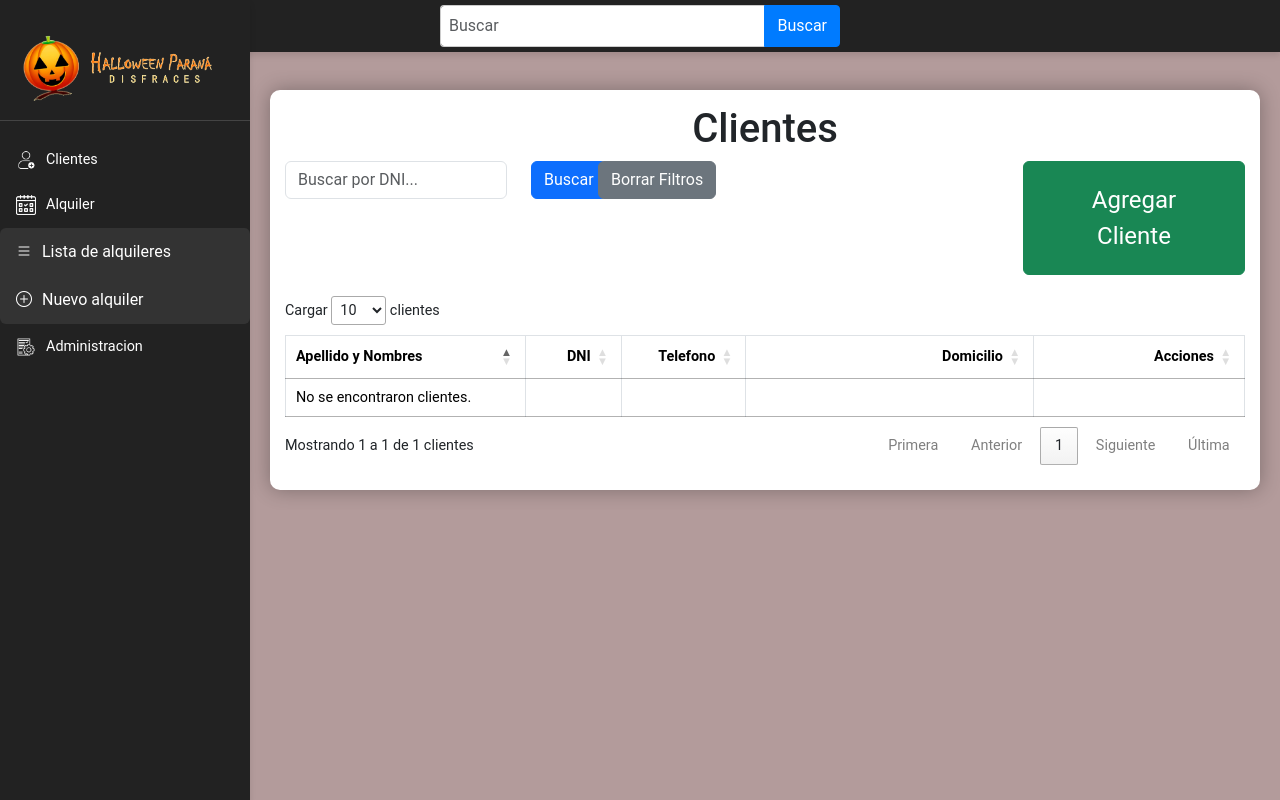
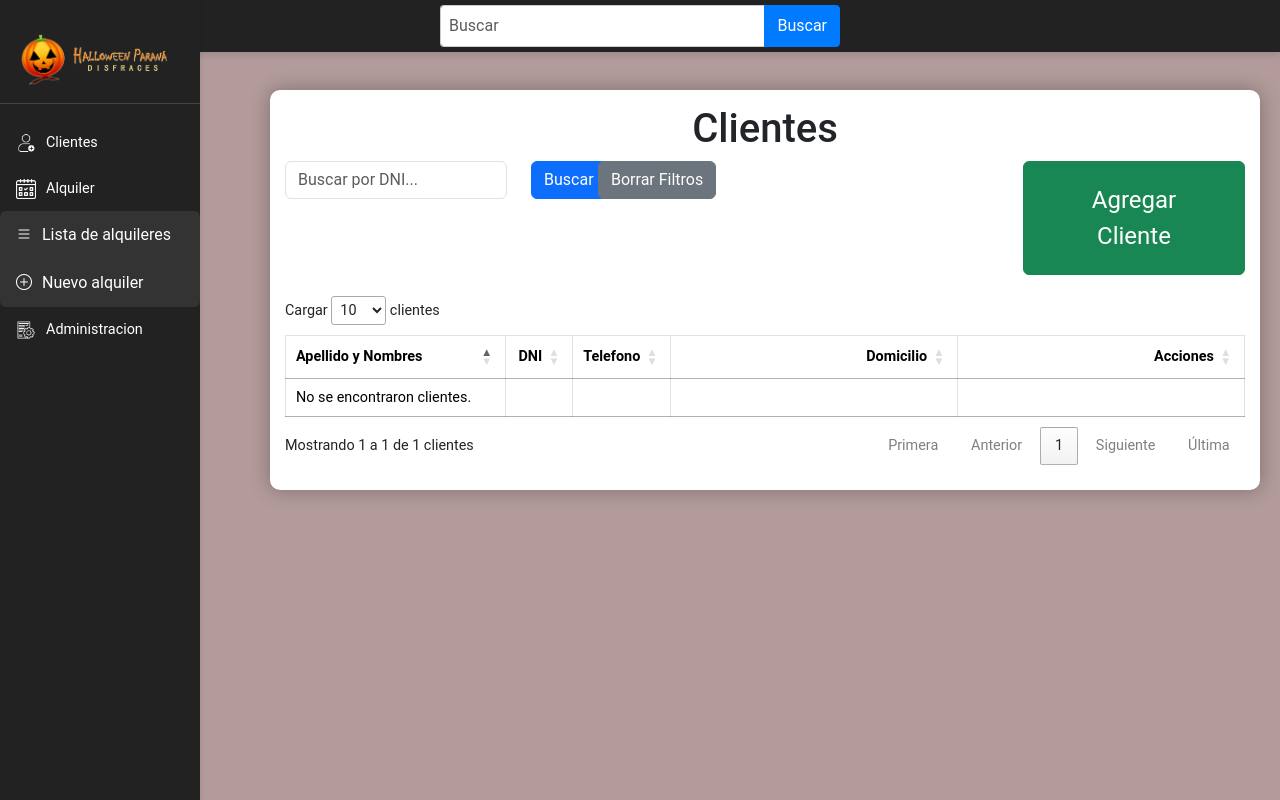
Before and after one commit to agusaenz/halloween-disfraces, a PHP site: page /lista-clientes.php in a window 1280 px wide. Run offline with PHP 8.4, Linux system fonts and the light colour scheme; the visitor is signed in with stand-in values (Sample User, id 1); data that the repository does not hold is empty; a stand-in replaces the project's code that opens the database connection.

Commit message:
cambios menores
resize de la sidebar, quito overflow-y del div de main, resize de tabla lista-clientes

```diff
--- a/administracion.php
+++ b/administracion.php
@@ -260,7 +260,7 @@ include 'ajax/auth.php';
         tipo = "deposito";
       });
     });
-    adjustSidebarWidth(250)
+    adjustSidebarWidth(200)
   </script>
 </body>
 
--- a/carga-alquiler.php
+++ b/carga-alquiler.php
@@ -613,7 +613,7 @@ if (isset($_GET["idAlquiler"]) && is_numeric($_GET["idAlquiler"])) {
         }
       });
     });
-    adjustSidebarWidth(250)
+    adjustSidebarWidth(200)
   </script>
 
 </body>
--- a/lista-alquileres.php
+++ b/lista-alquileres.php
@@ -293,7 +293,7 @@ include 'ajax/auth.php';
         generarTablaAlquileres();
       });
     });
-    adjustSidebarWidth(250)
+    adjustSidebarWidth(200)
   </script>
 </body>
 
--- a/lista-clientes.php
+++ b/lista-clientes.php
@@ -293,19 +293,19 @@ include 'ajax/auth.php';
         autoWidth: false,
         columns: [
           {
-            width: "25%",
+            width: "23%",
+          },
+          {
+            width: "7%",
           },
           {
             width: "10%",
           },
           {
-            width: "13%",
+            width: "30%",
           },
           {
             width: "30%",
-          },
-          {
-            width: "22%",
             createdCell: function (td, cellData, rowData, row, col) {
               $(td).addClass("text-center");
             },
@@ -509,7 +509,7 @@ include 'ajax/auth.php';
       $("#addForm").trigger("reset");
     }
 
-    adjustSidebarWidth(250)
+    adjustSidebarWidth(200)
   </script>
 </body>
 
--- a/main.php
+++ b/main.php
@@ -115,7 +115,7 @@ include 'ajax/auth.php';
     justify-content: center;
     align-items: flex-start;
     padding: 20px;
-    overflow-y: auto;
+    /* overflow-y: auto; */
     margin-top: 70px;
     height: 27vh;
 }
@@ -178,7 +178,7 @@ include 'ajax/auth.php';
       });
     });
 
-    adjustSidebarWidth(250)
+    adjustSidebarWidth(200)
   </script>
 
 </body>
```
